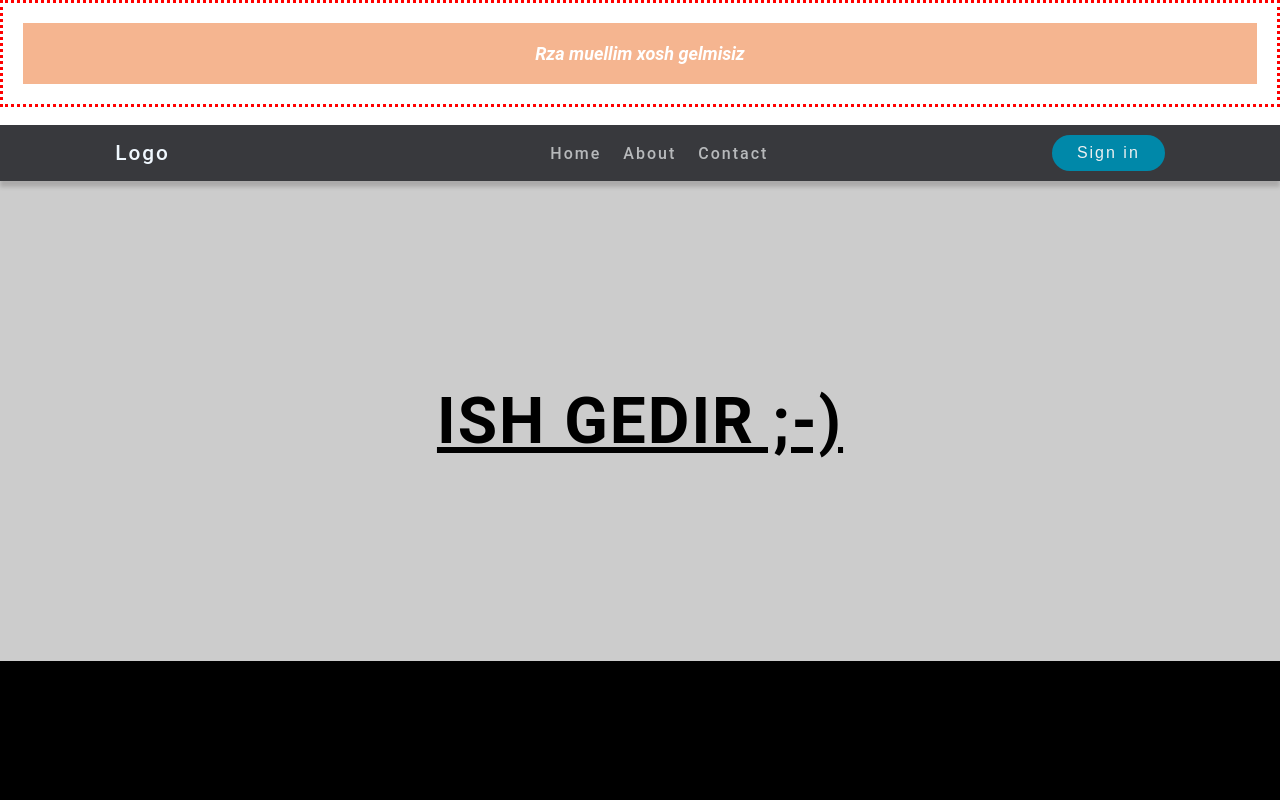
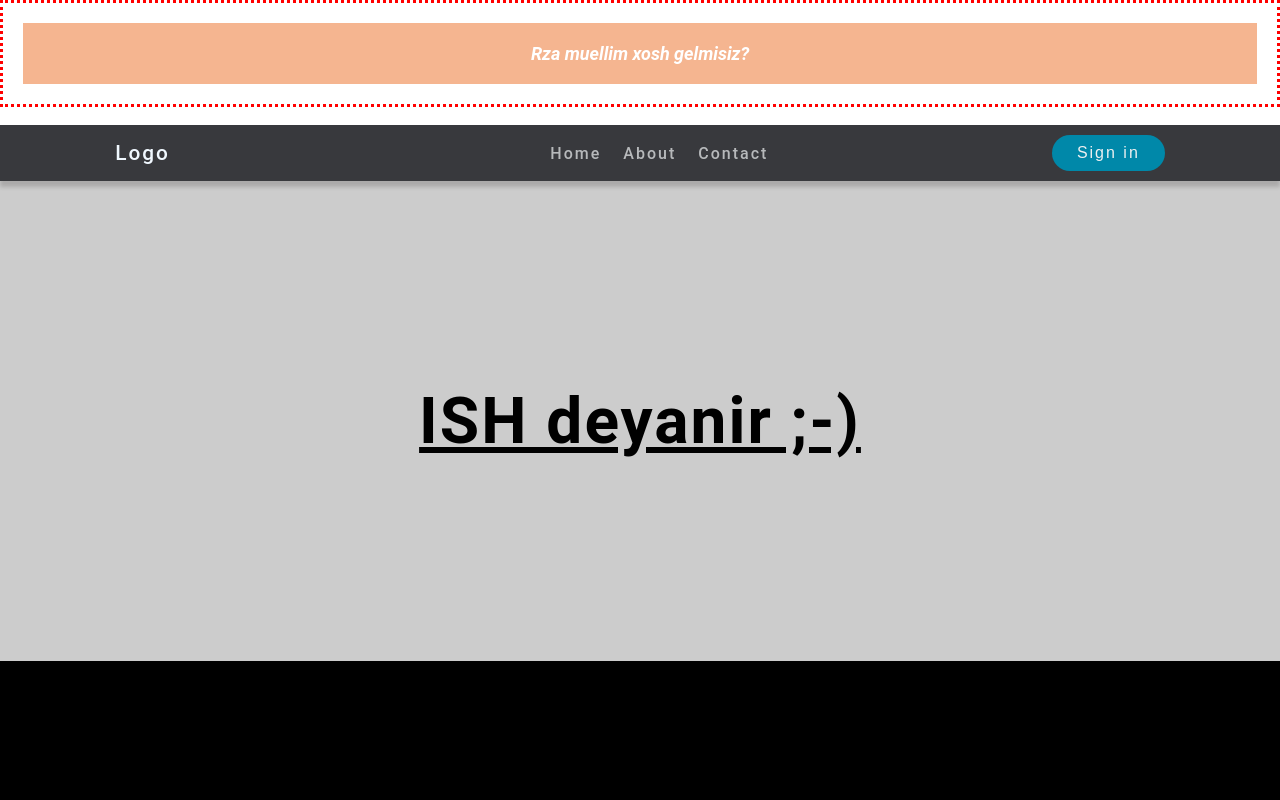
Before and after one commit to DANI2999/SOME-Trying, a plain HTML site: page index.html in a window 1280 px wide. Shown: the top 800 px of the page. Drawn offline with Linux system fonts and the light colour scheme.

```diff
--- a/index.html
+++ b/index.html
@@ -10,7 +10,7 @@
       <body>
 
   <div class="container">
-    <div class="text"> Rza muellim xosh gelmisiz </div>
+    <div class="text"> Rza muellim xosh gelmisiz? </div>
   </div>
   <br>
     <header id='header'>
@@ -27,7 +27,7 @@
   </a>
 </header>
 <section id='home'>
-  <div class='content'>ISH GEDIR ;-)</div>
+  <div class='content'>ISH deyanir ;-)</div>
 </section>
 <section id='about'>
   <div class='content'>About</div>
```
